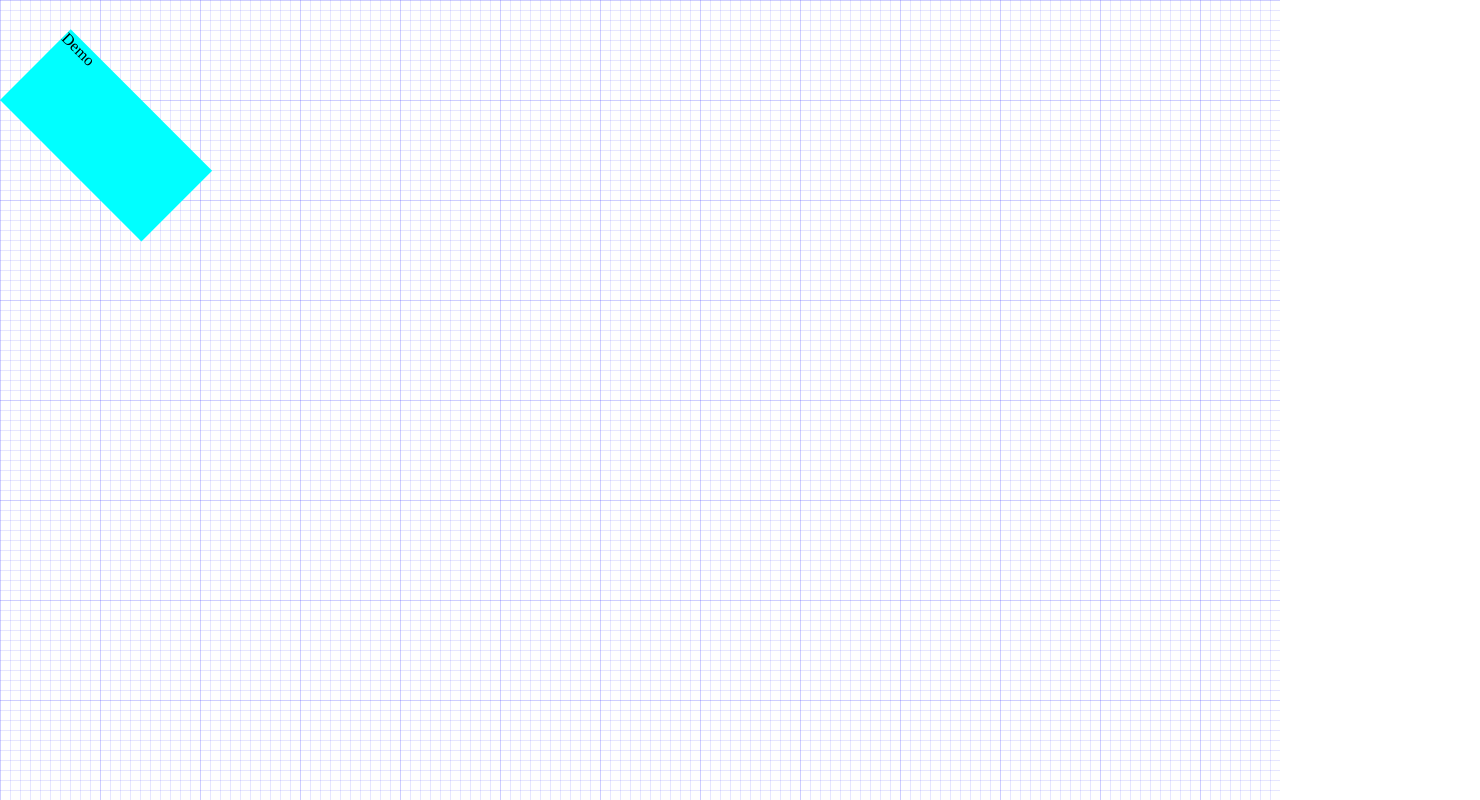
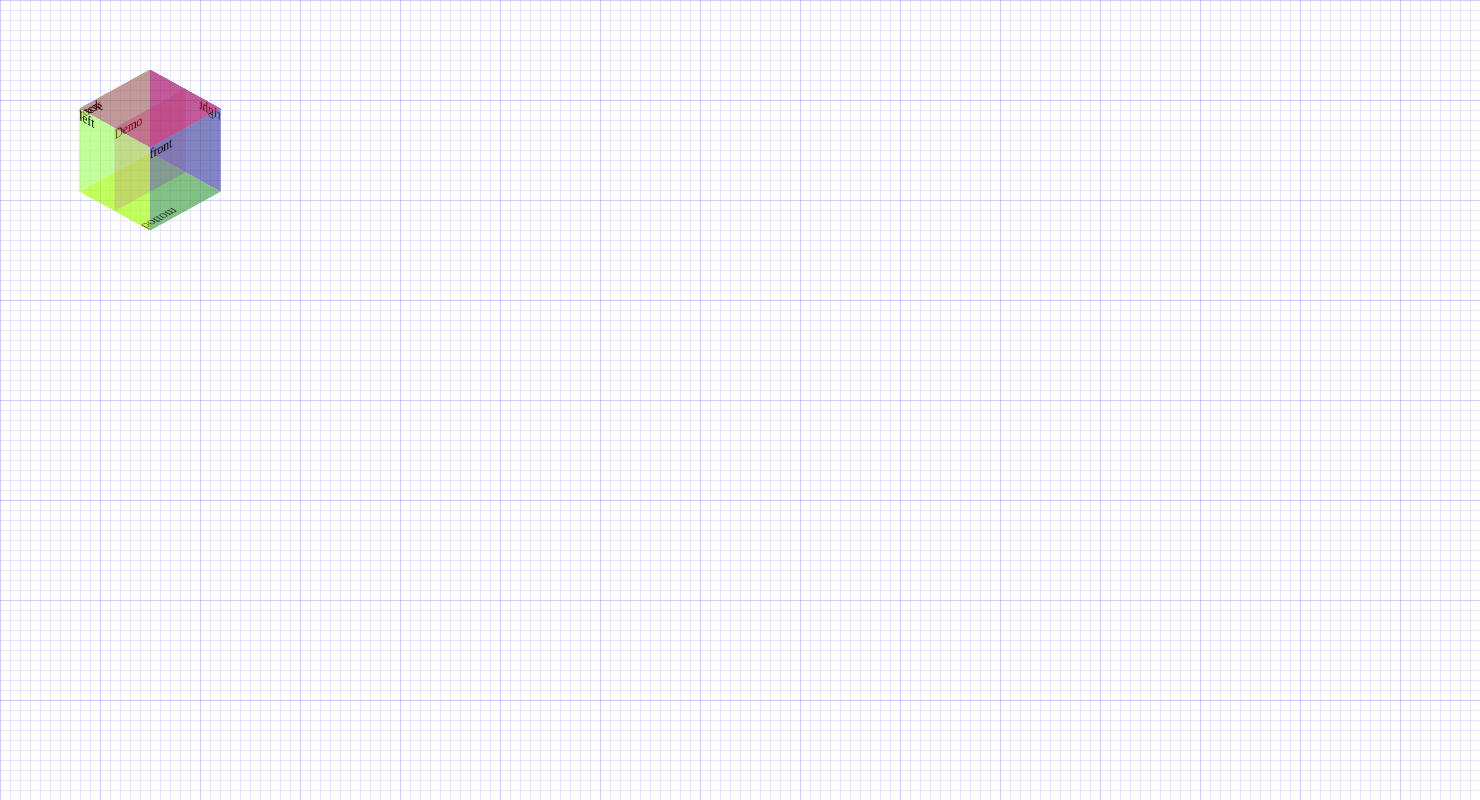
Before and after one commit to UYulong/visualization-code, a React app: page / in a window 1280 px wide. Shown: the top 800 px of the page, 1480 px wide, since content can reach past the window. Built offline with nearby package versions, Linux system fonts and the light colour scheme.

Commit message:
study: 透视以及3D空间

```diff
--- a/package.json
+++ b/package.json
@@ -67,7 +67,10 @@
     "extends": [
       "react-app",
       "react-app/jest"
-    ]
+    ],
+    "env": {
+      "NODE_ENV": "development"
+    }
   },
   "browserslist": {
     "production": [
--- a/src/App.js
+++ b/src/App.js
@@ -2,11 +2,16 @@ import styled from "styled-components";
 import AppBg from '@/assets/images/grid.png'
 
 // import Demo from "./CSS3/01-CSS元素坐标系/01-坐标系";
-import Demo from "./CSS3/01-CSS元素坐标系/02-修改坐标系原点";
+// import Demo from "./CSS3/01-CSS元素坐标系/02-修改坐标系原点";
+// import Demo from "./CSS3/02-3D动画/01-3D旋转";
+// import Demo from "./CSS3/02-3D动画/02-透视效果";
+// import Demo from "./CSS3/02-3D动画/03-3D空间";
+import Demo from "./CSS3/03-examples/01-正方体";
 
 const AppBox = styled.div`
   width: 100%;
   height: 100%;
+  padding: 100px;
   background: url(${AppBg});
 `
 
--- /dev/null
+++ b/src/CSS3/02-3D动画/01-3D旋转.jsx
@@ -0,0 +1,19 @@
+import React, { memo } from 'react'
+import styled from 'styled-components'
+
+const DemoBox = styled.div`
+  width: 100px;
+  height: 100px;
+  background-color: cyan;
+
+  /* transform: rotate3d(0, 1, 0, 45deg); */
+  transform: rotateX(-33.5deg) rotateY(45deg);
+`
+
+const Demo = memo(() => {
+  return (
+    <DemoBox>Demo</DemoBox>
+  )
+})
+
+export default Demo
--- /dev/null
+++ b/src/CSS3/02-3D动画/02-透视效果.jsx
@@ -0,0 +1,32 @@
+import React, { memo } from 'react'
+import styled from 'styled-components'
+
+const DemoBox = styled.div`
+  width: 200px;
+  height: 100px;
+  background: rgba(255, 0, 0, .1);
+
+  perspective: 200px;
+
+
+  /* transform: rotateX(-33.5deg) rotateY(45deg); */
+
+  .item {
+    width: inherit;
+    height: inherit;
+    background-color: cyan;
+    transform: rotate3d(0, 1, 0, 45deg);
+  }
+`
+
+const Demo = memo(() => {
+  return (
+    <DemoBox>
+      <div className="item">
+        Demo
+      </div>
+    </DemoBox>
+  )
+})
+
+export default Demo
--- /dev/null
+++ b/src/CSS3/02-3D动画/03-3D空间.jsx
@@ -0,0 +1,33 @@
+import React, { memo } from 'react'
+import styled from 'styled-components'
+
+const DemoBox = styled.div`
+  position: relative;
+  width: 200px;
+  height: 100px;
+  background-color: aliceblue;
+
+  transform-style: preserve-3d;
+  perspective: 300px;
+
+  .item {
+    position: absolute;
+    top: 0;
+    left: 0;
+    width: 100%;
+    height: 100%;
+    background-color: lightblue;
+
+    transform: rotateX(70deg) translateX(50px);
+  }
+`
+
+const Demo = memo(() => {
+  return (
+    <DemoBox>
+      <div className="item">item</div>
+    </DemoBox>
+  )
+})
+
+export default Demo
--- /dev/null
+++ b/src/CSS3/03-examples/01-正方体.jsx
@@ -0,0 +1,65 @@
+import React, { memo } from 'react'
+import styled from 'styled-components'
+
+const DemoBox = styled.div`
+  position: relative;
+  width: 100px;
+  height: 100px;
+  background-color: rgba(150, 100, 200, 0.4);
+
+  transform-style: preserve-3d;
+  transform: rotateX(-33.5deg) rotateY(45deg);
+
+  .item {
+    position: absolute;
+    top: 0;
+    left: 0;
+    width: 100%;
+    height: 100%;
+  }
+
+  .top {
+    background-color: rgba(255, 0, 0, 0.4);
+    transform: rotateX(90deg) translateZ(50px);
+  }
+
+  .bottom {
+    background-color: rgba(0, 255, 0, 0.4);
+    transform: rotateX(-90deg) translateZ(50px);
+  }
+
+  .left {
+    background-color: rgba(255, 255, 0, 0.4);
+    transform: rotateY(-90deg) translateZ(50px);
+  }
+
+  .right {
+    background-color: rgba(0, 0, 255, 0.4);
+    transform: rotateY(90deg) translateZ(50px);
+  }
+
+  .front {
+    background-color: rgba(100, 100, 100, 0.4);
+    transform: translateZ(50px);
+  }
+
+  .back {
+    background-color: rgba(0, 255, 255, 0.4);
+    transform: translateZ(-50px);
+  }
+`
+
+const Demo = memo(() => {
+  return (
+    <DemoBox>Demo
+      <div className="item top">top</div>
+      <div className="item bottom">bottom</div>
+      <div className="item left">left</div>
+      <div className="item right">right</div>
+      <div className="item front">front</div>
+      <div className="item back">back</div>
+    </DemoBox>
+  )
+})
+
+export default Demo
```
Also changed, not shown: public/index.html (+4 -27 lines).
